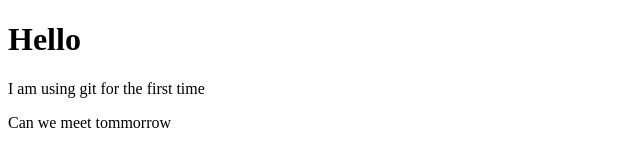
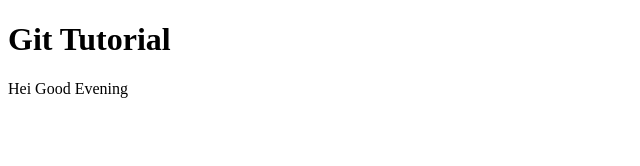
Before and after one commit to Gopika-Anand/git_Learning, a plain HTML site: page index.html in a window 1280 px wide. Shown: the whole page, without its empty margins (0-640 px from the left). Drawn offline with Linux system fonts and the light colour scheme.

Commit message:
Added Paragraph in index.html

```diff
--- a/index.html
+++ b/index.html
@@ -4,11 +4,10 @@
     <meta charset="UTF-8" />
     <meta http-equiv="X-UA-Compatible" content="IE=edge" />
     <meta name="viewport" content="width=device-width, initial-scale=1.0" />
-    <title>Document</title>
+    <title>Git Tutorial</title>
   </head>
   <body>
-    <h1>Hello</h1>
-    <p>I am using git for the first time</p>
-    <p>Can we meet tommorrow</p>
+    <h1>Git Tutorial</h1>
+    <p>Hei Good Evening</p>
   </body>
 </html>
```
Also changed, not shown: app.js (added), hei.txt (deleted).
